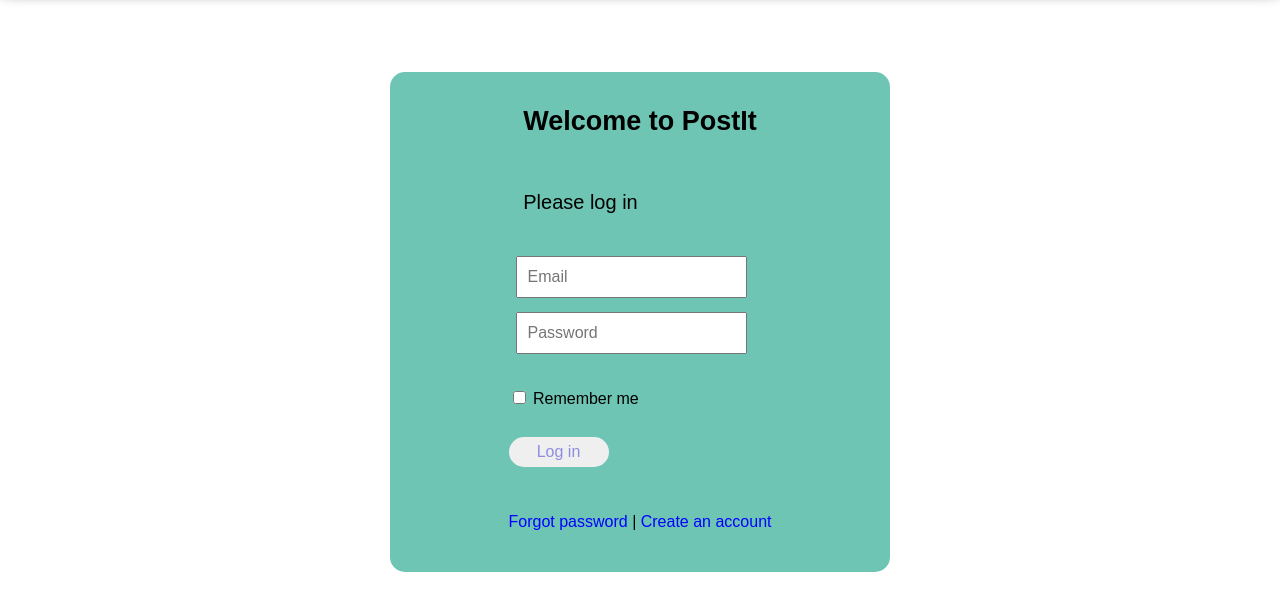
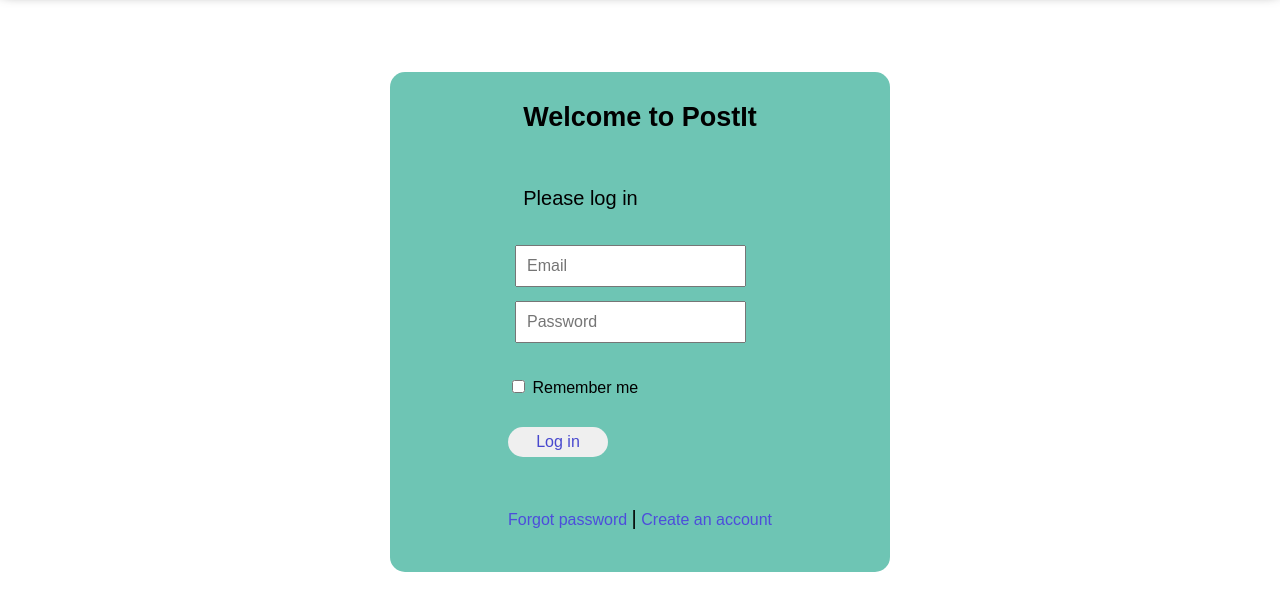
Before and after one commit to KarlMumme/WADH1, a plain HTML site: page Login.html in a window 1280 px wide. Shown: the part 98-708 px from the top of the page. Drawn offline with Linux system fonts and the light colour scheme.

Commit message:
Selectorid veel puudu

```diff
--- a/Login.html
+++ b/Login.html
@@ -27,7 +27,7 @@
                 <div class="text">
                 <h1>Welcome to PostIt</h1>
 
-                <p style="font-size: 20px;">Please log in</p>
+                <p >Please log in</p>
 
                 </div>
                 <form method="get" action="index.html">
@@ -46,9 +46,9 @@
 
                 <button class="button" type="submit">Log in</button><br><br>
 
-                <a style="color: blue;" href="index.html">Forgot password</a>
+                <a id="optionSelect" href="index.html">Forgot password</a>
                 <p style="display:inline-block;">|</p>
-                <a style="color: blue;" href="index.html">Create an account</a>
+                <a id="optionSelect" href="index.html">Create an account</a>
 
 
                 </form>
--- a/res/css/style.css
+++ b/res/css/style.css
@@ -87,9 +87,18 @@ input {
     height: 30px;
     border: none;
     border-radius: 17px;
-    color: rgb(142, 142, 223);
+    color: rgb(72, 72, 206);
 }
 
 h1 {
     font-size: 27px;
 }
+
+#optionSelect {
+    text-align: center;
+    color: rgb(77, 77, 219);
+}
+
+div p {
+    font-size: 20px;
+}
```
